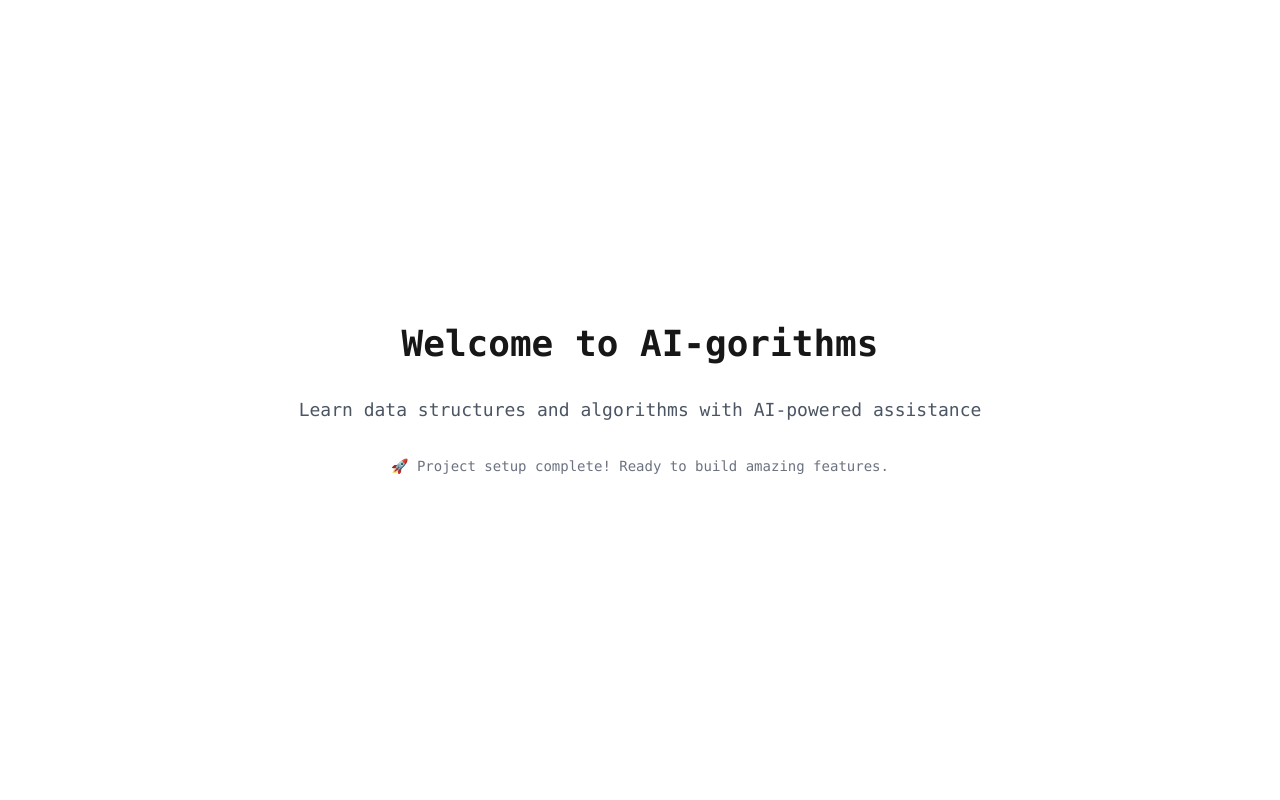
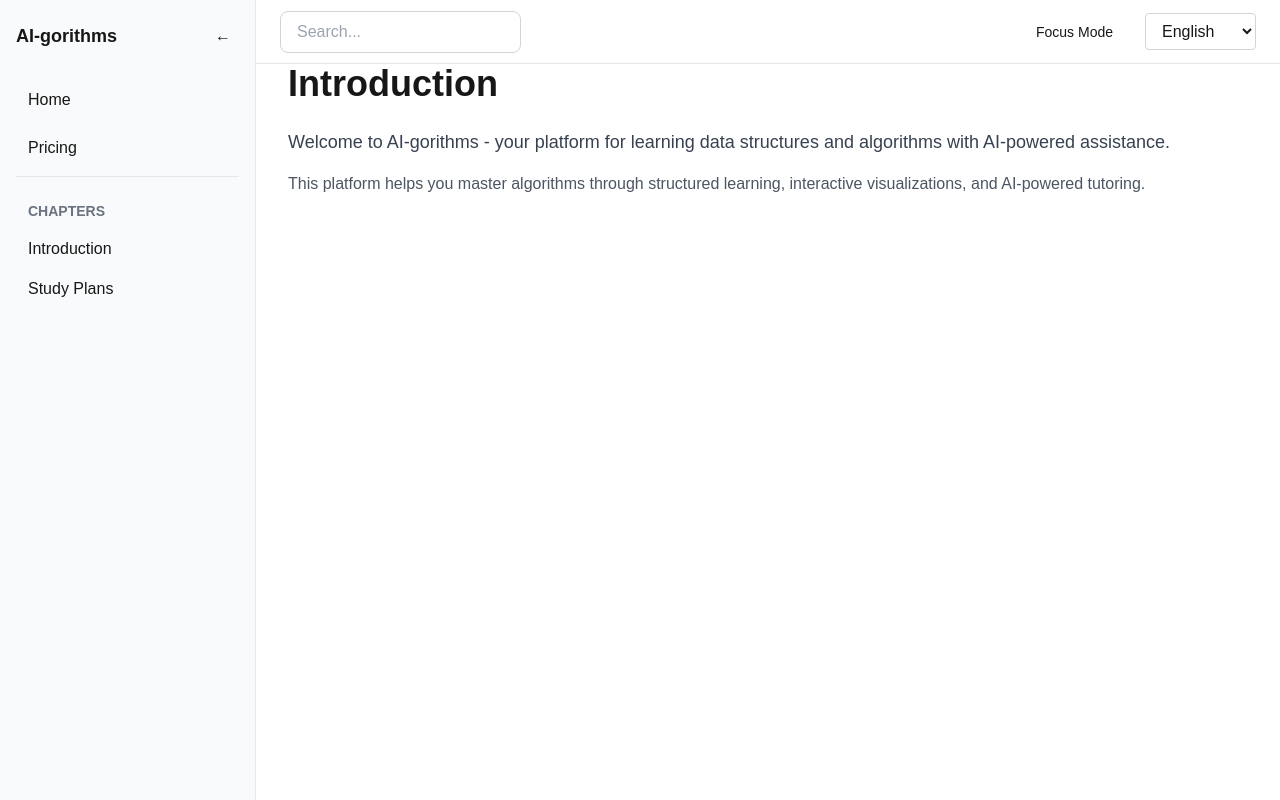
Before and after one commit to Chinese-Community-AI/AI-gorithms, a Next.js app: page / in a window 1280 px wide. Built offline with nearby package versions, Linux system fonts and the light colour scheme.

Commit message:
Start the basic structure: layout, home, header, sidebar

```diff
--- a/app/layout.tsx
+++ b/app/layout.tsx
@@ -1,5 +1,7 @@
 import type { Metadata } from "next";
 import "./globals.css";
+import Sidebar from "@/components/layout/Sidebar";
+import Header from "@/components/layout/Header";
 
 export const metadata: Metadata = {
   title: "AI-gorithms - Learn Algorithms with AI",
@@ -13,7 +15,15 @@
 }>) {
   return (
     <html lang="en">
-      <body>{children}</body>
+      <body>
+        <div className="flex">
+          <Sidebar />
+          <div className="flex-1 ml-64">
+            <Header />
+            <main className="pt-16 p-8">{children}</main>
+          </div>
+        </div>
+      </body>
     </html>
   );
 }
--- a/app/page.tsx
+++ b/app/page.tsx
@@ -1,19 +1,17 @@
 export default function Home() {
   return (
-    <main className="flex min-h-screen flex-col items-center justify-center p-24">
-      <div className="z-10 max-w-5xl w-full items-center justify-between font-mono text-sm">
-        <h1 className="text-4xl font-bold text-center mb-8">
-          Welcome to AI-gorithms
-        </h1>
-        <p className="text-center text-lg text-gray-600 dark:text-gray-400">
-          Learn data structures and algorithms with AI-powered assistance
+    <div className="max-w-4xl">
+      <h1 className="text-4xl font-bold mb-6">Introduction</h1>
+      <div className="prose dark:prose-invert max-w-none">
+        <p className="text-lg text-gray-700 dark:text-gray-300 mb-4">
+          Welcome to AI-gorithms - your platform for learning data structures
+          and algorithms with AI-powered assistance.
         </p>
-        <div className="mt-8 text-center">
-          <p className="text-sm text-gray-500">
-            🚀 Project setup complete! Ready to build amazing features.
-          </p>
-        </div>
+        <p className="text-gray-600 dark:text-gray-400">
+          This platform helps you master algorithms through structured learning,
+          interactive visualizations, and AI-powered tutoring.
+        </p>
       </div>
-    </main>
+    </div>
   );
 }
--- /dev/null
+++ b/components/layout/Header.tsx
@@ -0,0 +1,26 @@
+"use client";
+
+export default function Header() {
+  return (
+    <header className="bg-white dark:bg-gray-900 border-b border-gray-200 dark:border-gray-800 h-16 fixed top-0 right-0 left-64 z-10">
+      <div className="h-full flex items-center justify-between px-6">
+        <div className="flex items-center space-x-4">
+          <input
+            type="text"
+            placeholder="Search..."
+            className="px-4 py-2 border border-gray-300 dark:border-gray-700 rounded-lg bg-white dark:bg-gray-800 focus:outline-none focus:ring-2 focus:ring-blue-500"
+          />
+        </div>
+        <div className="flex items-center space-x-4">
+          <button className="px-4 py-2 text-sm hover:bg-gray-100 dark:hover:bg-gray-800 rounded">
+            Focus Mode
+          </button>
+          <select className="px-3 py-2 border border-gray-300 dark:border-gray-700 rounded bg-white dark:bg-gray-800">
+            <option>English</option>
+            <option>简体中文</option>
+          </select>
+        </div>
+      </div>
+    </header>
+  );
+}
--- /dev/null
+++ b/components/layout/Sidebar.tsx
@@ -0,0 +1,64 @@
+"use client";
+
+import { useState } from "react";
+
+export default function Sidebar() {
+  const [isOpen, setIsOpen] = useState(true);
+
+  return (
+    <aside
+      className={`${
+        isOpen ? "w-64" : "w-16"
+      } bg-gray-50 dark:bg-gray-900 border-r border-gray-200 dark:border-gray-800 transition-all duration-300 h-screen fixed left-0 top-0 overflow-y-auto`}
+    >
+      <div className="p-4">
+        <div className="flex items-center justify-between mb-6">
+          <h2 className={`font-bold text-lg ${isOpen ? "block" : "hidden"}`}>
+            AI-gorithms
+          </h2>
+          <button
+            onClick={() => setIsOpen(!isOpen)}
+            className="p-2 hover:bg-gray-200 dark:hover:bg-gray-800 rounded"
+            aria-label="Toggle sidebar"
+          >
+            {isOpen ? "←" : "→"}
+          </button>
+        </div>
+
+        {isOpen && (
+          <nav className="space-y-2">
+            <a
+              href="/"
+              className="block px-3 py-2 rounded hover:bg-gray-200 dark:hover:bg-gray-800"
+            >
+              Home
+            </a>
+            <a
+              href="/pricing"
+              className="block px-3 py-2 rounded hover:bg-gray-200 dark:hover:bg-gray-800"
+            >
+              Pricing
+            </a>
+            <div className="pt-4 border-t border-gray-200 dark:border-gray-800">
+              <p className="px-3 py-2 text-sm font-semibold text-gray-500 dark:text-gray-400 uppercase">
+                Chapters
+              </p>
+              <a
+                href="/introduction"
+                className="block px-3 py-2 rounded hover:bg-gray-200 dark:hover:bg-gray-800"
+              >
+                Introduction
+              </a>
+              <a
+                href="/study-plans"
+                className="block px-3 py-2 rounded hover:bg-gray-200 dark:hover:bg-gray-800"
+              >
+                Study Plans
+              </a>
+            </div>
+          </nav>
+        )}
+      </div>
+    </aside>
+  );
+}
```
